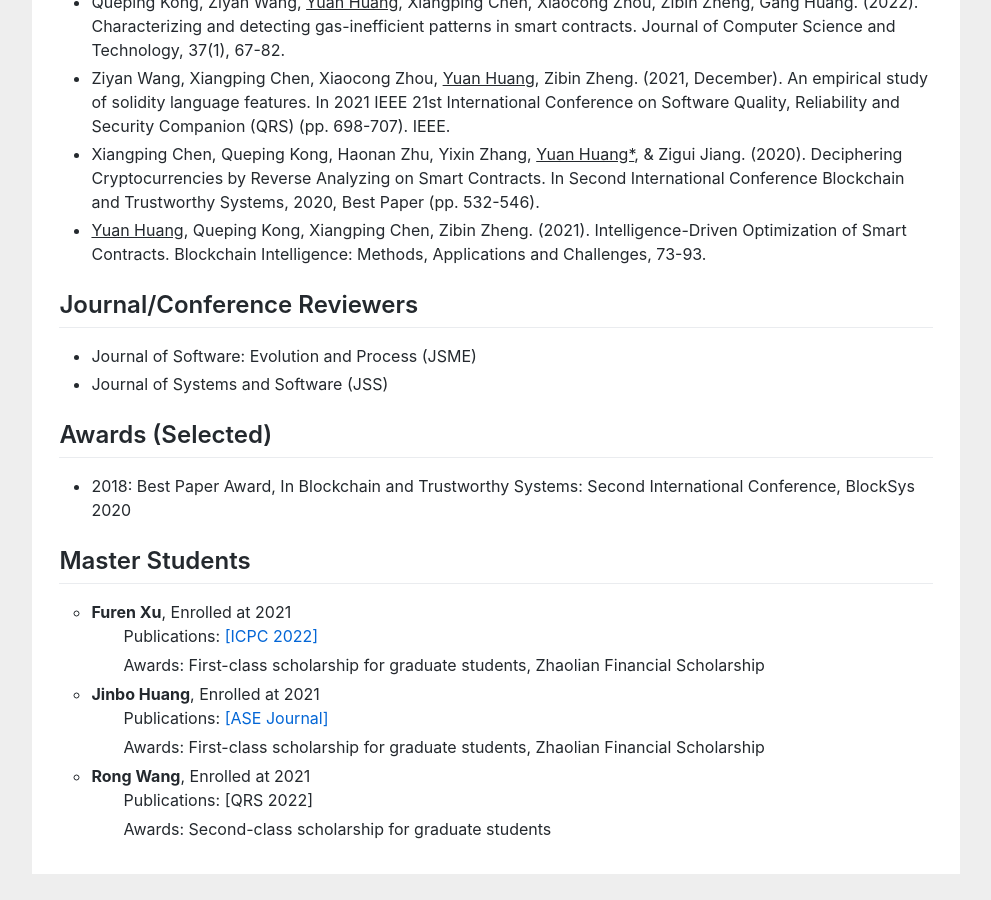
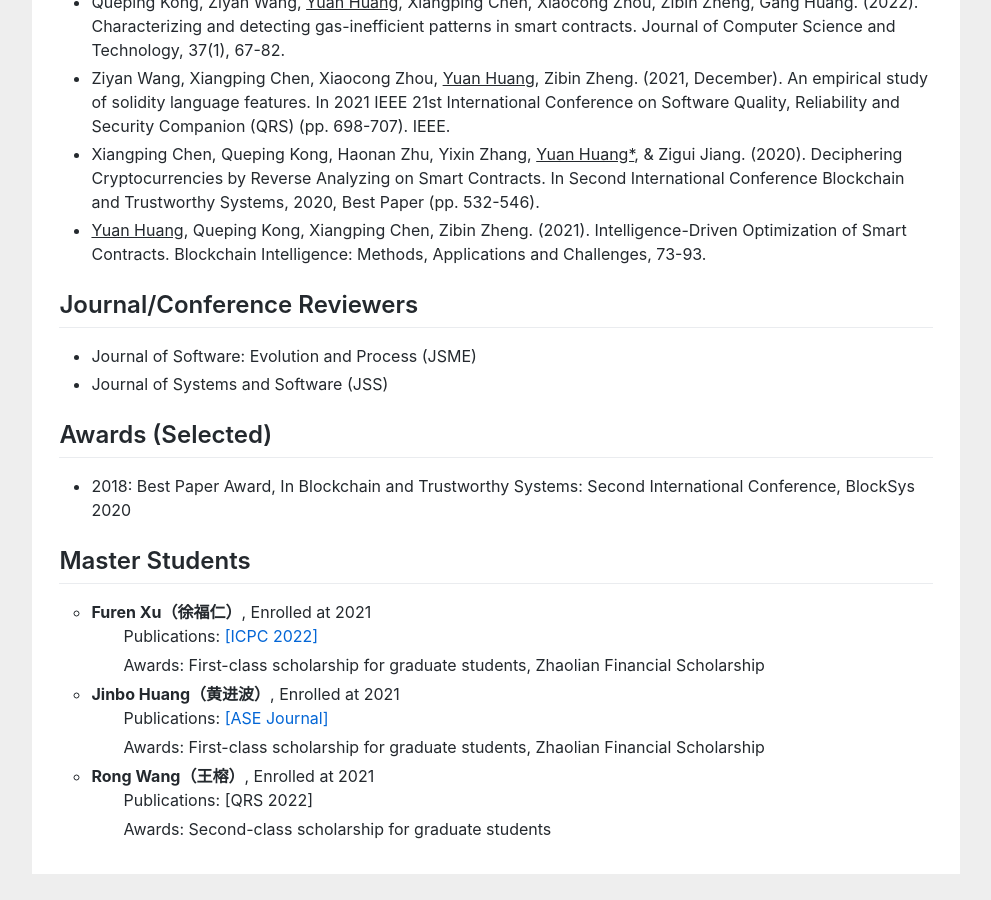
Before and after one commit to huangyuan-hy/huangyuan-hy.github.io, a Jekyll site: the page index.html, which Jekyll copies as it is, in a window 1280 px wide and 900 px high, scrolled down 2221 px. Shown: the whole window, without its empty margins (144-1135 px from the left). Built offline with Jekyll 4.4.1, drawn with Linux system fonts in a browser that asks for light colours.

Commit message:
Update index.html

```diff
--- a/index.html
+++ b/index.html
@@ -154,15 +154,15 @@ gtag('config', 'UA-158965281-1');
 				<h2>Master Students</h2>
 				<ul>
 
-<li type="circle"><b>Furen Xu</b>, Enrolled at 2021</li>
+<li type="circle"><b>Furen Xu（徐福仁）</b>, Enrolled at 2021</li>
     <p style="text-indent:2em;">Publications: <a href="https://dl.acm.org/doi/abs/10.1145/3524610.3527923">[ICPC 2022]</a></p>
 	<p style="text-indent:2em; line-height:2px;">Awards: First-class scholarship for graduate students, Zhaolian Financial Scholarship</p>
 
-<li type="circle"><b>Jinbo Huang</b>, Enrolled at 2021</li>
+<li type="circle"><b>Jinbo Huang（黄进波）</b>, Enrolled at 2021</li>
     <p style="text-indent:2em;">Publications: <a href="https://link.springer.com/article/10.1007/s10515-022-00374-6">[ASE Journal]</a></p>
    <p style="text-indent:2em; line-height:2px;"> Awards: First-class scholarship for graduate students, Zhaolian Financial Scholarship	</p>
 
-<li type="circle"><b>Rong Wang</b>, Enrolled at 2021</li>
+<li type="circle"><b>Rong Wang（王榕）</b>, Enrolled at 2021</li>
     <p style="text-indent:2em;">Publications: [QRS 2022]</p>
     <p style="text-indent:2em; line-height:2px;">Awards: Second-class scholarship for graduate students</p>
 
```
